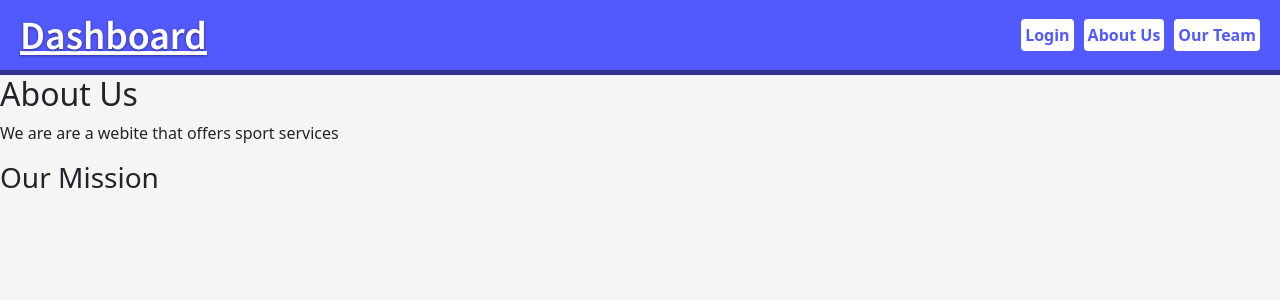
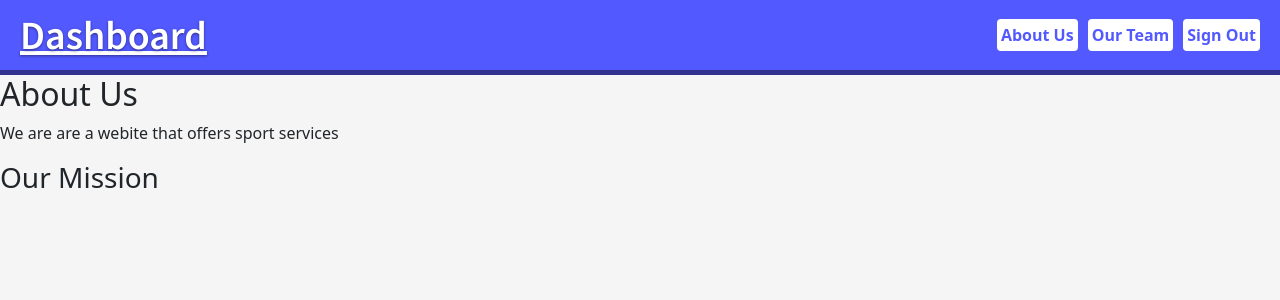
Before and after one commit to MuchQuak/Shport, a React (Create React App) app in the folder frontend/: page /About in a window 1280 px wide. Shown: the top 300 px of the page. Built offline with nearby package versions, Linux system fonts and the light colour scheme.

Commit message:
changed order

```diff
--- a/frontend/src/NavBar.js
+++ b/frontend/src/NavBar.js
@@ -9,9 +9,9 @@ export default function NavBar() {
               <Link to="/"><h1 className="header-text">Dashboard</h1></Link>
             </div>
             <div className="header-right">
-              <Link className="header-link" to="/Login" id='header-login'>Login</Link>
               <Link className="header-link" to="/About" id='header-about'>About Us</Link>
               <Link className="header-link" to="/ProjectTeam" id='header-team'>Our Team</Link>
+              <Link className="header-link" to="/Login" id='header-login'>Sign Out</Link>
             </div>
           </div>
       </div>
```
